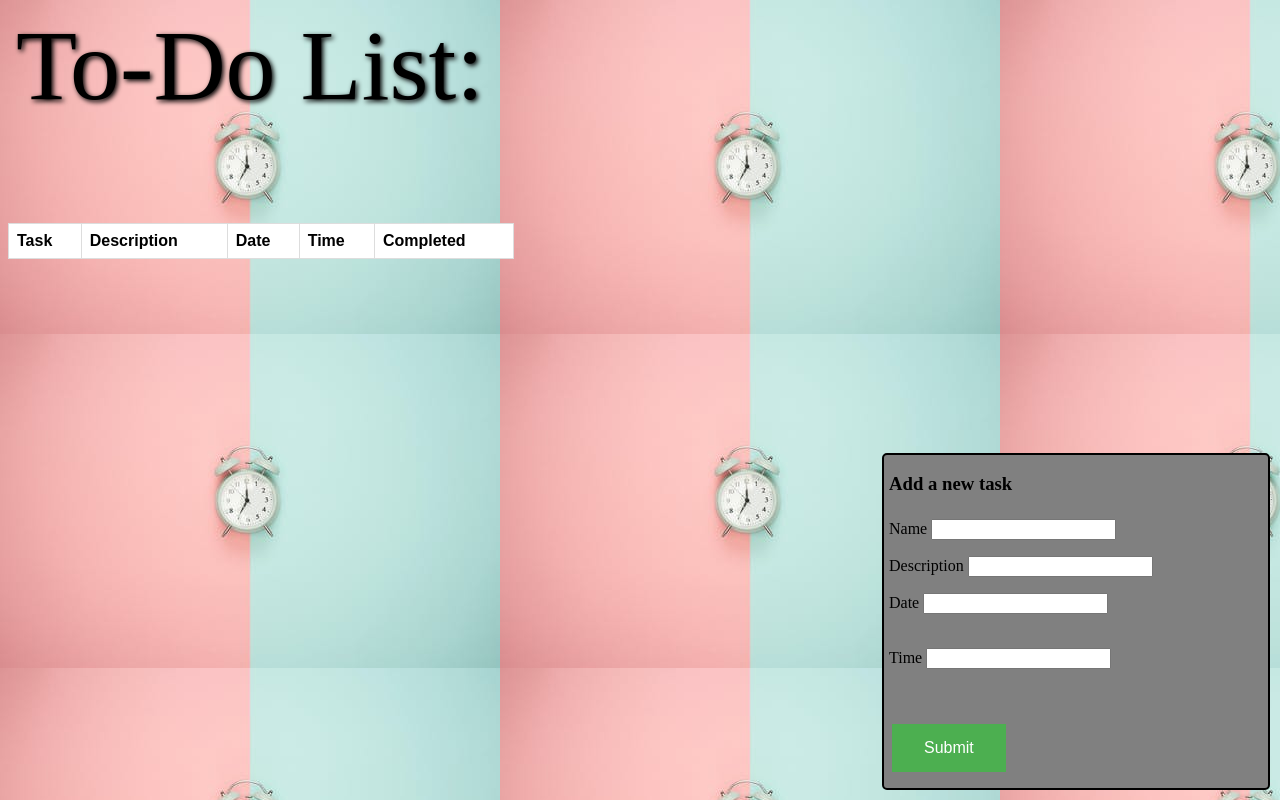
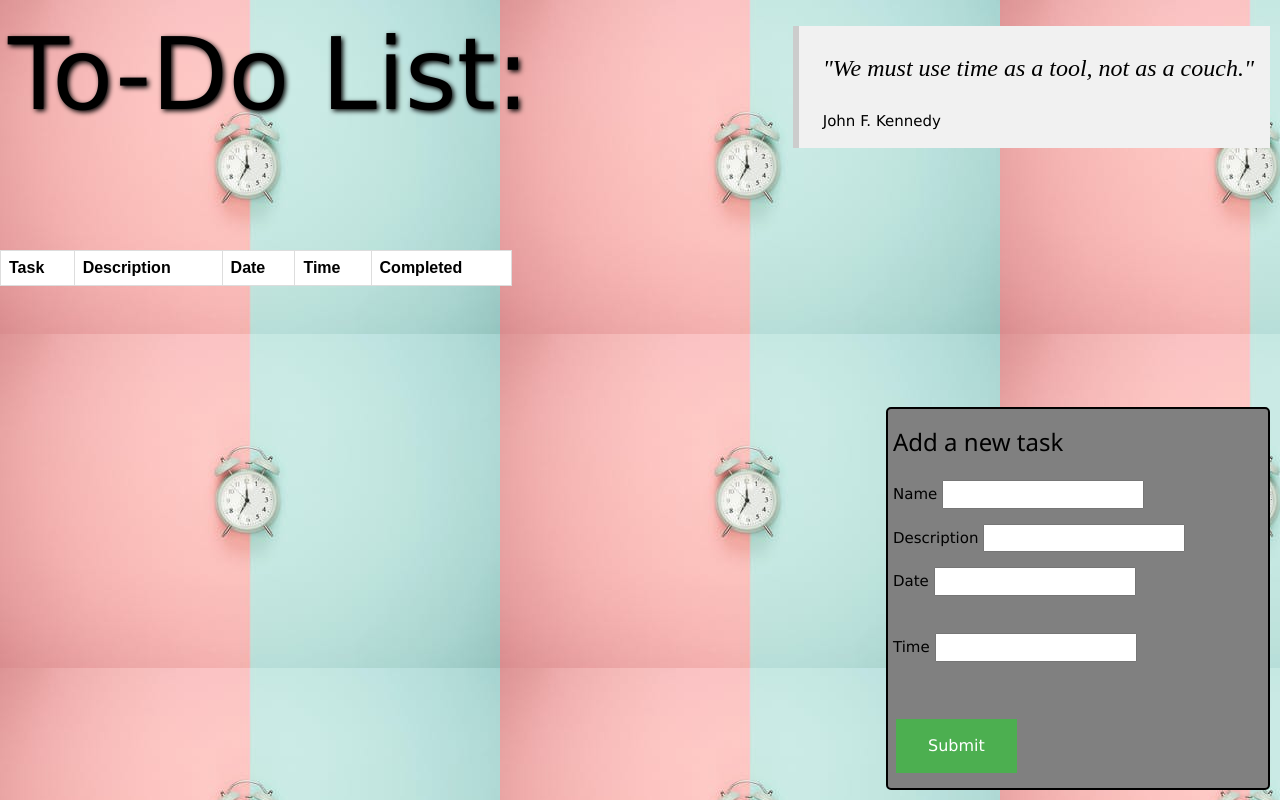
Before and after one commit to Keshav-Ojha/todo.github.io, a plain HTML site: page index.html in a window 1280 px wide. Drawn offline with nearby package versions, Linux system fonts and the light colour scheme.

Commit message:
added quote to index.html

```diff
--- a/index.html
+++ b/index.html
@@ -65,9 +65,15 @@
             box-shadow: 2px 2px 5px darkgreen;
         }
         </style>
+        <link rel="stylesheet" href="https://www.w3schools.com/w3css/4/w3.css">
 </head>
 <body>
     <p class="heading"> To-Do List:</p>
+    <div class="w3-panel w3-leftbar w3-light-grey" style="position: fixed; top:10px; right: 10px;">
+        <p class="w3-xlarge w3-serif"><i>"We must use time as a tool, not as a couch."</i></p>
+        <p>John F. Kennedy</p>
+      </div>
+    </div>
     <table id='To-Do' style="width: 40%;"></table>
     <div class='relative'>
        <p> <h3>Add a new task</h3></p>
```
